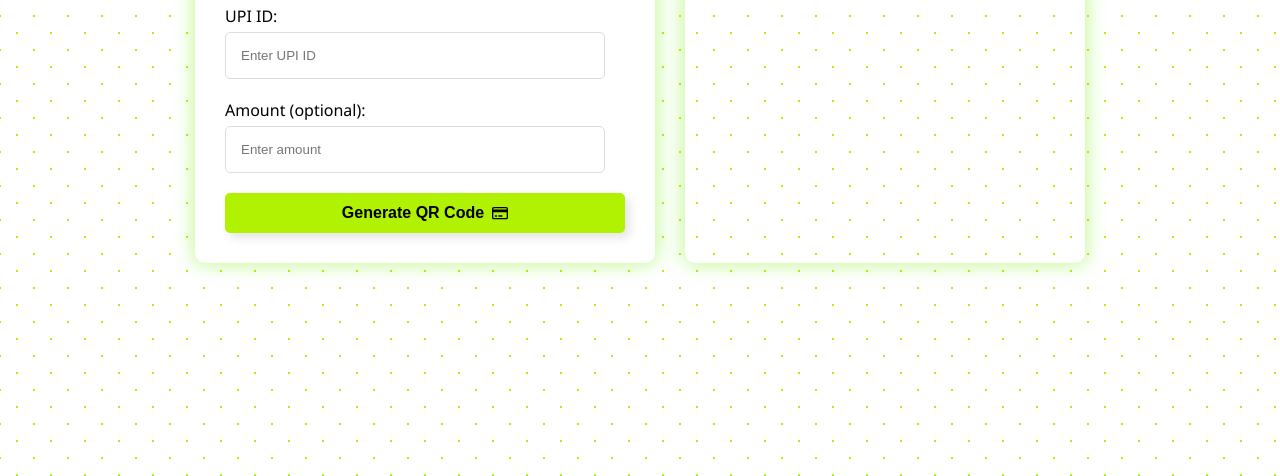
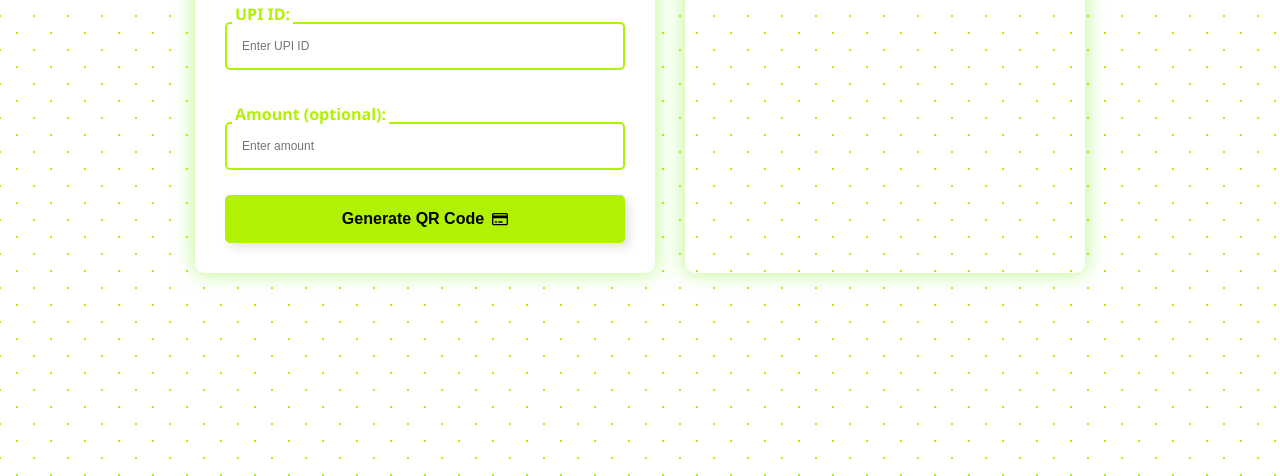
Before and after one commit to SupratimRK/UPI-QR-GENERATOR, a plain HTML site: page index.html in a window 1280 px wide. Shown: the part 324-800 px from the top of the page. Drawn offline with Linux system fonts and the light colour scheme.

Commit message:
Updated inputes

```diff
--- a/index.html
+++ b/index.html
@@ -13,15 +13,15 @@
     <div class="container">
         <div class="generator">
             <h1>UPI QR Code Generator</h1>
-            <div class="input-container">
-                <label for="upiId">UPI ID: </label>
-                <input type="text" id="upiId" placeholder="Enter UPI ID" required>
+            <div class="input-container coolinput">
+                <label for="upiId" class="text">UPI ID:</label>
+                <input type="text" id="upiId" placeholder="Enter UPI ID" required class="input">
             </div>
-            <div class="input-container">
-                <label for="amount">Amount (optional): </label>
-                <input type="number" id="amount" min="0" step="0.01" placeholder="Enter amount">
+            <div class="input-container coolinput">
+                <label for="amount" class="text">Amount (optional):</label>
+                <input type="number" id="amount" min="0" step="0.01" placeholder="Enter amount" class="input">
             </div>
-            <!-- Replace the existing button with the provided styled button -->
+            <!-- Replaced the existing button with the styled button -->
             <button class="Btn" onclick="generateQRCode()">
                 Generate QR Code
                 <svg class="svgIcon" viewBox="0 0 576 512">
--- a/styles.css
+++ b/styles.css
@@ -44,8 +44,8 @@
     margin-top: 5px;
 }
 .Btn {
-    width: 130px;
-    height: 40px;
+    width: 100%;
+    height: 48px;
     display: flex;
     align-items: center;
     justify-content: center;
@@ -61,7 +61,6 @@
     padding: 15px;
     border: 2px solid #b1f202;
     border-radius: 5px;
-    width: 100%;
     font-size: 16px;
 }
 
@@ -116,3 +115,37 @@
     text-align: center;
     padding: 20px;
 }
+
+.coolinput {
+    display: flex;
+    flex-direction: column;
+    width: 105%;
+    position: static;
+    margin-bottom: 25px; /* Adjusted margin*/
+}
+
+.coolinput label.text {
+    font-size: 16px;
+    color: #b1f202;
+    font-weight: 600;
+    position: relative;
+    top: 0.5rem;
+    margin: 0 0 0 7px;
+    padding: 0 3px;
+    background: #fff;
+    width: fit-content;
+}
+
+.coolinput input[type=text].input,
+.coolinput input[type=number].input {
+    padding: 15px 15px;
+    font-size: 0.75rem;
+    border: 2px #b1f202 solid;
+    border-radius: 5px;
+    background: #fff;
+}
+
+.coolinput input[type=text].input:focus,
+.coolinput input[type=number].input:focus {
+    outline: none;
+}
```
